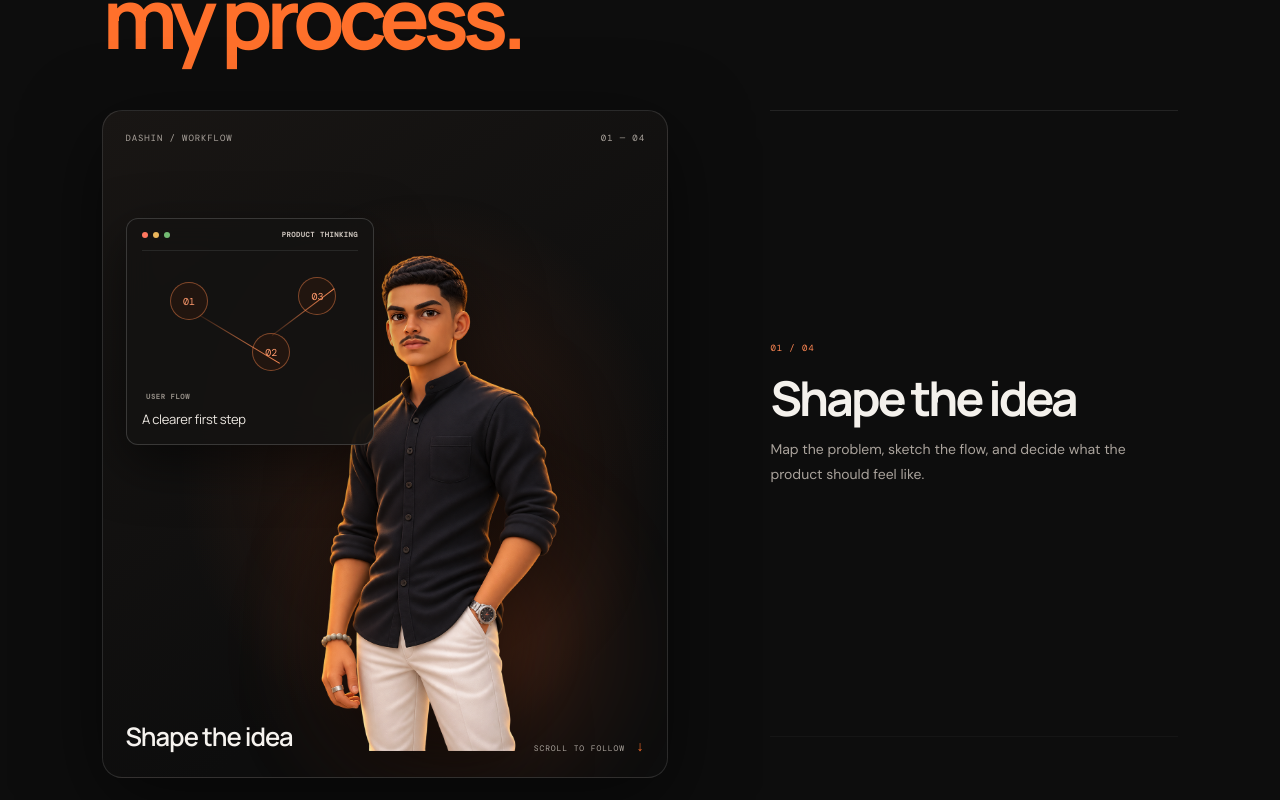
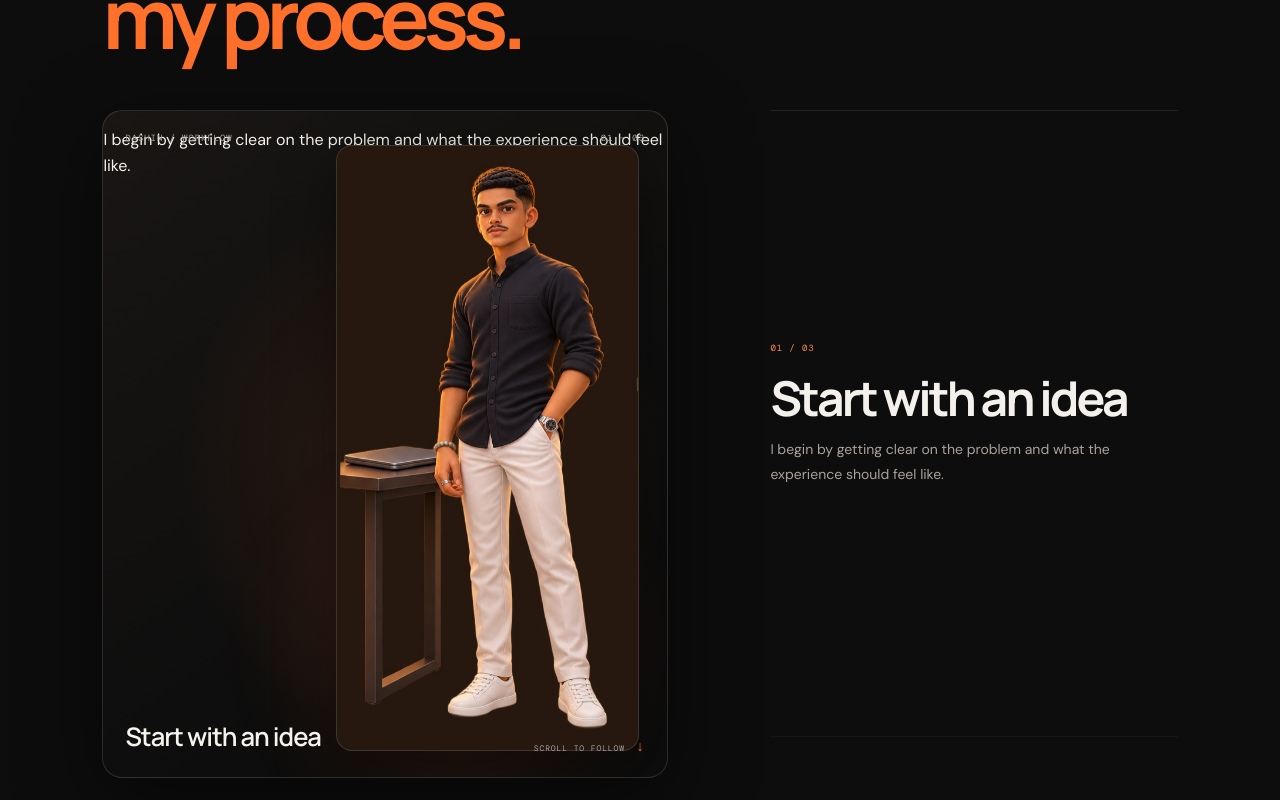
Before and after one commit to Dashin-sanjana/poortfolio, a Next.js app: page / in a window 1280 px wide. Shown: the part 1100-1900 px from the top of the page. Built offline with nearby package versions, Linux system fonts and the light colour scheme.

Commit message:
feat: animate standing coding and finish poses on scroll

```diff
--- a/app/globals.css
+++ b/app/globals.css
@@ -87,6 +87,12 @@ body{background:#090909;color:#f4f2ee}
 @media(max-width:620px){.story-section{padding:74px 20px 0}.story-heading{margin-bottom:28px}.story-layout{display:flex;flex-direction:column;gap:0}.story-stage-wrap{position:sticky;top:72px;z-index:5;order:0;align-self:stretch;width:100%;height:38svh;min-height:290px;max-height:350px}.story-stage{position:relative;top:auto;height:100%;min-height:290px;max-height:350px;border-radius:16px}.story-stage-top,.story-stage-caption{left:15px;right:15px}.story-stage-top{top:14px;font-size:7px}.story-stage-caption{bottom:14px}.story-stage-caption>span:last-child{font-size:6px}.story-avatar{right:-4%;height:68%;width:86%}.story-window{left:3%;top:17%;width:47%;min-height:155px;padding:0 9px 8px}.story-window-bar{height:25px}.story-window-bar b{font-size:5.5px}.story-window-art{height:98px}.story-window-caption{font-size:10px}.story-window-art> b{font-size:5.5px}.phone-mock{height:84px;width:47px}.phone-mock>i{height:8px;margin:5px 0}.phone-mock>i:first-of-type{height:18px}.system-node{width:35px;height:35px}.test-check{width:38px;height:38px;font-size:17px}.story-chapters{width:100%;padding:0 0 12vh}.story-chapter{min-height:82vh;padding:calc(38svh + 24px) 4px 30px;justify-content:flex-start}.story-chapter h3{font-size:36px}.story-chapter p{font-size:13px}.story-chapter.is-active{opacity:1}}
 @media(prefers-reduced-motion:reduce){.story-window{animation:none}.story-avatar,.story-chapter,.story-glow{transition:none!important}}
 
+/* The three illustrated poses are scrubbed by the active scroll chapter. */
+.story-sprite-frame{position:absolute;z-index:2;right:5%;bottom:4%;height:91%;width:auto;aspect-ratio:1/2;overflow:hidden;border:1px solid rgba(255,255,255,.12);border-radius:16px;background:#26180f;box-shadow:0 20px 60px rgba(0,0,0,.42)}
+.story-sprite-strip{display:block;width:300%;max-width:none;height:100%;object-fit:fill;transition:transform .8s cubic-bezier(.2,.75,.2,1);will-change:transform}
+@media(max-width:620px){.story-stage-wrap{height:55svh;min-height:400px;max-height:480px}.story-stage{height:100%;min-height:400px;max-height:480px}.story-sprite-frame{right:4%;bottom:22%;height:72%;border-radius:12px}.story-stage-detail{position:absolute;z-index:4;left:15px;right:15px;bottom:43px;display:block;margin:0;color:#e4d6cb;font-size:9px;line-height:1.45;text-shadow:0 1px 8px #000}.story-chapter{min-height:100svh;padding-top:calc(55svh + 24px)}}
+@media(prefers-reduced-motion:reduce){.story-sprite-strip{transition:none!important}}
+
 /* Project cards: clear image framing, per-project visual art, and tactile motion. */
 .project-grid{perspective:1200px}
 .project-card{position:relative;isolation:isolate;will-change:transform;transform:perspective(1100px) rotateX(var(--tilt-y,0deg)) rotateY(var(--tilt-x,0deg));transition:transform .24s ease,border-color .3s,box-shadow .3s}
--- a/app/portfolio.tsx
+++ b/app/portfolio.tsx
@@ -171,10 +171,9 @@ const certificates = [
 ];
 
 const storyScenes = [
-  { id: "shape", number: "01", title: "Shape the idea", detail: "Map the problem, sketch the flow, and decide what the product should feel like.", label: "PRODUCT THINKING", window: "A clearer first step" },
-  { id: "build", number: "02", title: "Build the experience", detail: "Turn the first sketch into thoughtful interfaces, with SwiftUI and the web in the toolkit.", label: "DESIGN · DEVELOPMENT", window: "A screen taking shape" },
-  { id: "connect", number: "03", title: "Connect the pieces", detail: "Bring the interface, data, and services together into a useful full-stack product.", label: "FRONTEND · BACKEND", window: "Systems working together" },
-  { id: "refine", number: "04", title: "Test and refine", detail: "Check real workflows, fix rough edges, and keep improving the details people notice.", label: "QUALITY · ITERATION", window: "Ready for the next pass" },
+  { id: "stand", number: "01", title: "Start with an idea", detail: "I begin by getting clear on the problem and what the experience should feel like.", label: "A NEW PROJECT" },
+  { id: "code", number: "02", title: "Settle in and build", detail: "Then I get into the code—building the interface, connecting the pieces, and working through the details.", label: "IN THE FLOW" },
+  { id: "finish", number: "03", title: "Share what I made", detail: "When the work is ready, I bring it together, share the result, and enjoy that final little win.", label: "PROJECT COMPLETE" },
 ];
 
 function ScrollStory() {
@@ -197,7 +196,8 @@ function ScrollStory() {
     return () => context.revert();
   }, []);
 
-  const scene = storyScenes[activeScene];
+  const sceneIndex = Math.min(activeScene, storyScenes.length - 1);
+  const scene = storyScenes[sceneIndex];
 
   return (
     <section className="story-section" aria-labelledby="story-title">
@@ -208,26 +208,19 @@ function ScrollStory() {
       <div className="story-layout">
         <div className="story-stage-wrap">
           <div className="story-stage" data-scene={scene.id} aria-live="polite">
-            <div className="story-stage-top"><span>DASHIN / WORKFLOW</span><span>{scene.number} — 04</span></div>
+            <div className="story-stage-top"><span>DASHIN / WORKFLOW</span><span>{scene.number} — 03</span></div>
             <div className="story-glow" aria-hidden="true" />
-            <div className="story-window" key={scene.id} aria-hidden="true">
-              <div className="story-window-bar"><span /><span /><span /><b>{scene.label}</b></div>
-              <div className={`story-window-art story-window-${scene.id}`}>
-                {scene.id === "shape" && <><i className="flow-node node-one">01</i><i className="flow-node node-two">02</i><i className="flow-node node-three">03</i><span className="flow-line flow-line-one" /><span className="flow-line flow-line-two" /><b>USER FLOW</b></>}
-                {scene.id === "build" && <><div className="phone-mock"><span /><i /><i /><i /><b>SwiftUI</b></div><div className="code-lines"><i /><i /><i /><i /><i /></div></>}
-                {scene.id === "connect" && <><span className="system-node system-ui">UI</span><span className="system-node system-api">API</span><span className="system-node system-db">DATA</span><i className="system-link link-one" /><i className="system-link link-two" /><b>CONNECTED SYSTEM</b></>}
-                {scene.id === "refine" && <><div className="test-check">✓</div><div className="test-bars"><i /><i /><i /><i /><i /><i /><i /><i /></div><b>TEST · FIX · REPEAT</b></>}
-              </div>
-              <p className="story-window-caption">{scene.window}</p>
+            <div className="story-sprite-frame" aria-label={`Scene ${scene.number}: ${scene.title}`}>
+              <img className="story-sprite-strip" src="/assets/dashin-workflow-story-sprite.png" alt="Three illustrated moments: standing beside the desk, coding at a laptop, and smiling after completing the project" style={{ transform: `translate3d(-${(sceneIndex / storyScenes.length) * 100}%, 0, 0)` }} />
             </div>
-            <img className="story-avatar" src="/assets/dashin-sanjana-cartoon-avatar.png" alt="Stylized illustration of Dashin, unchanged from the portfolio artwork" />
+            <p className="story-stage-detail">{scene.detail}</p>
             <div className="story-stage-caption"><span>{scene.title}</span><span>SCROLL TO FOLLOW <b>↓</b></span></div>
           </div>
         </div>
         <div className="story-chapters">
           {storyScenes.map((item, index) => (
-            <article className={`story-chapter${activeScene === index ? " is-active" : ""}`} key={item.id} aria-current={activeScene === index ? "step" : undefined}>
-              <span className="story-chapter-number">{item.number} / 04</span>
+            <article className={`story-chapter${sceneIndex === index ? " is-active" : ""}`} key={item.id} aria-current={sceneIndex === index ? "step" : undefined}>
+              <span className="story-chapter-number">{item.number} / 03</span>
               <h3>{item.title}</h3>
               <p>{item.detail}</p>
             </article>
```
Also changed, not shown: public/assets/dashin-workflow-story-sprite.png (added).
